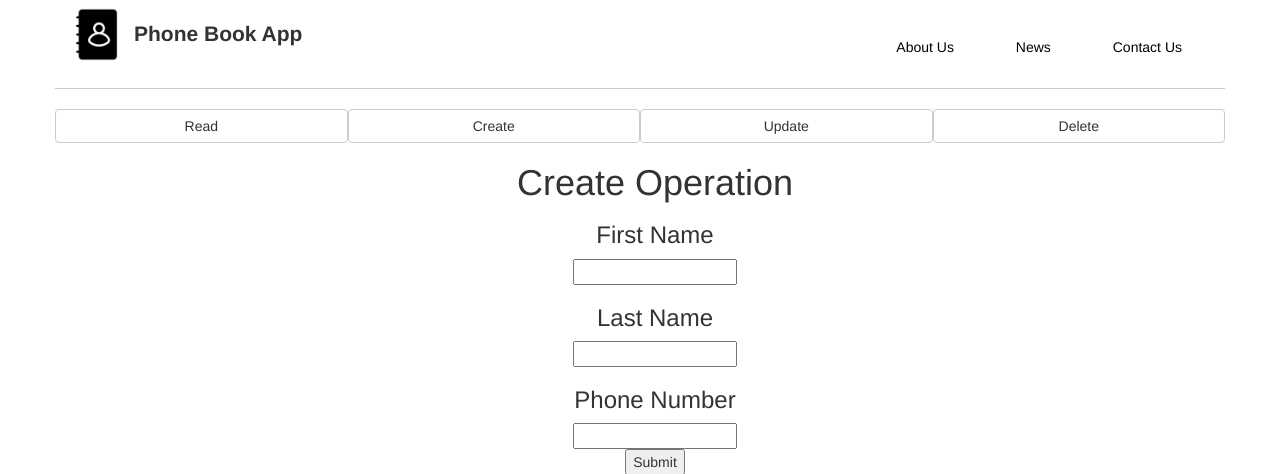
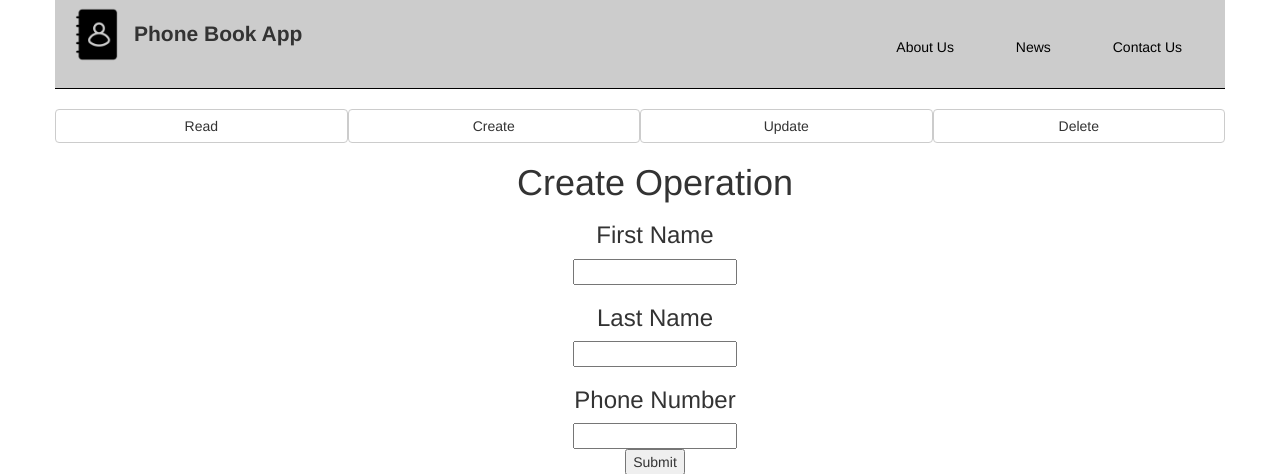
Before and after one commit to rushilg13/Flask-Mongo-CRUD, a Flask app: page /add in a window 1280 px wide. Shown: the top 474 px of the page. Run offline with Flask 2, Linux system fonts and the light colour scheme; some libraries are stand-ins or nearby versions.

Commit message:
UI Upgrade

```diff
--- a/static/css/index.css
+++ b/static/css/index.css
@@ -16,7 +16,8 @@ a {
 }
 
 .site-header {
-    border-bottom: 1px solid #ccc;
+    background-color: #ccc;
+    border-bottom: 1px solid black;
     padding: .5em 1em;
 }
 
```
